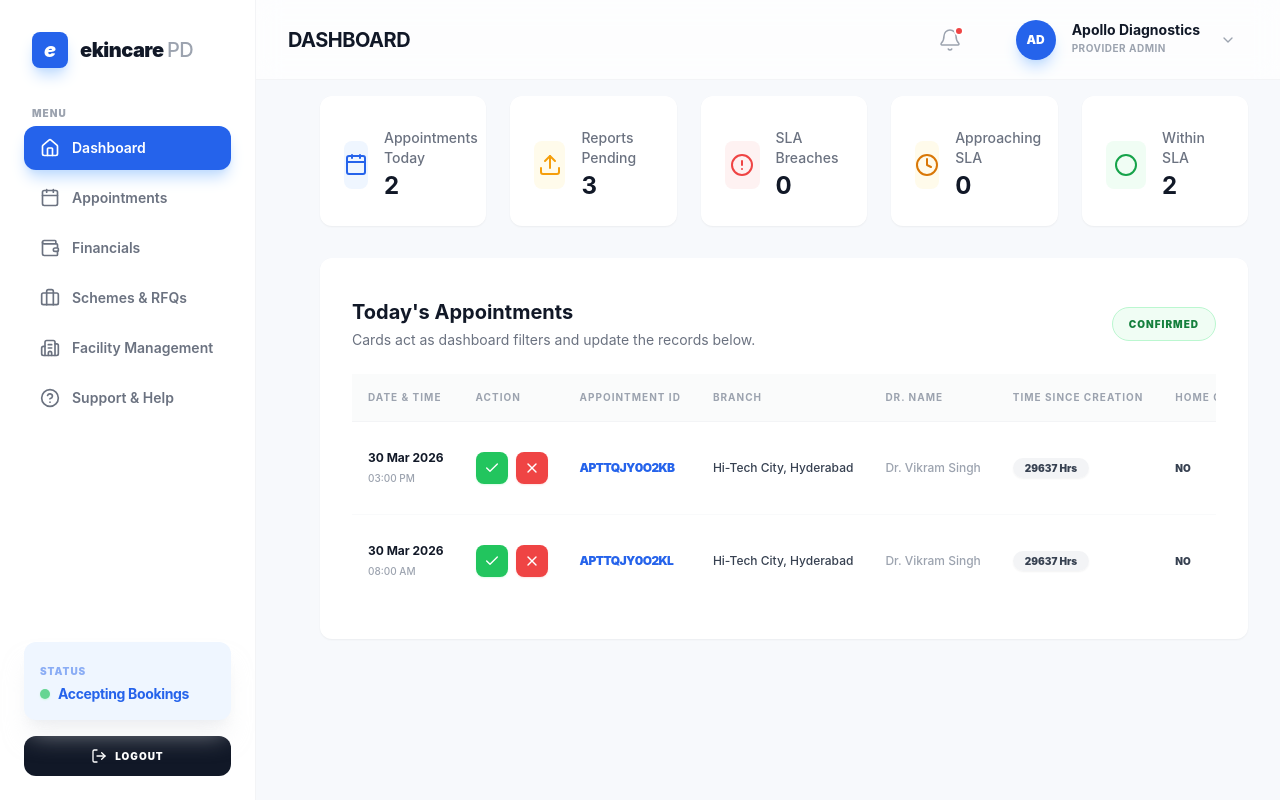
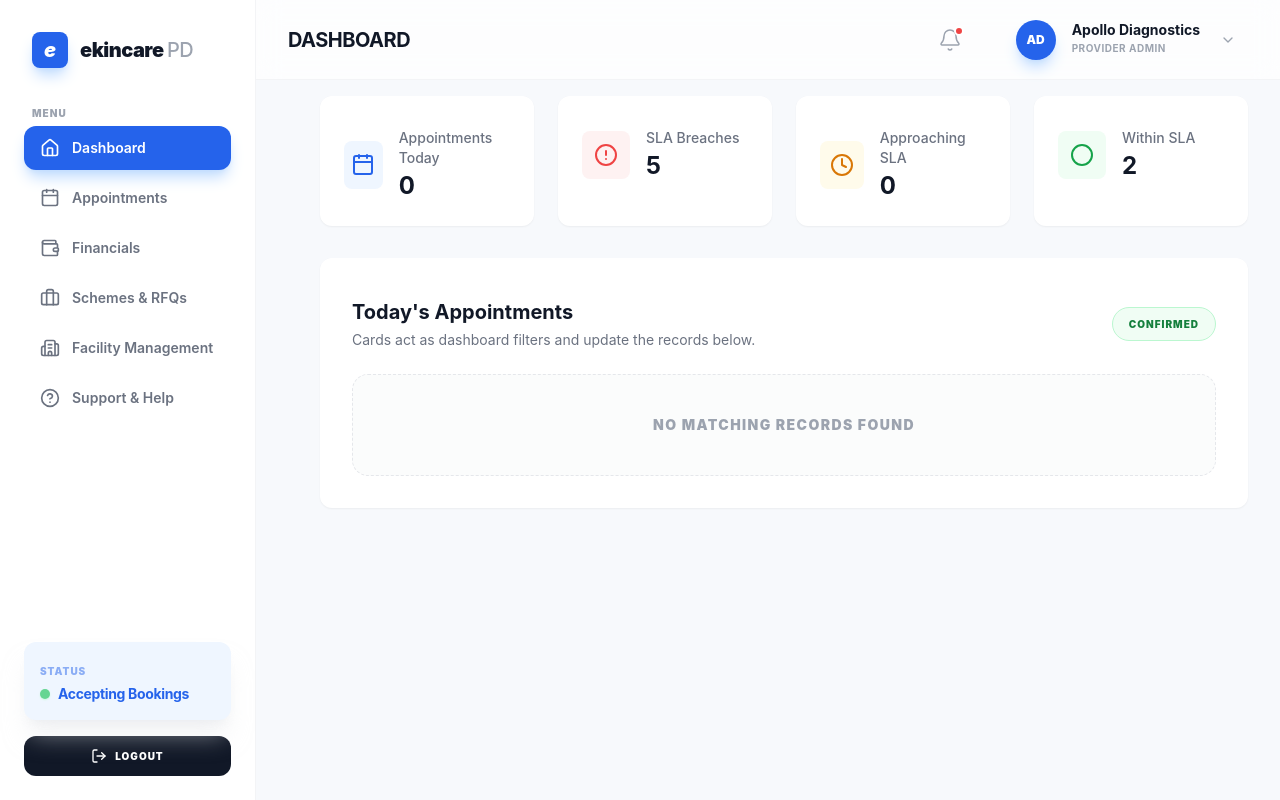
Before and after one commit to PhalugunaRao/PDDemo, a React (Vite) app: page /login in a window 1280 px wide. Both pictures are taken after a click on the button "Sign In". Built offline with nearby package versions, Linux system fonts and the light colour scheme.

Commit message:
update logic for dahboard

```diff
--- a/src/pages/DashboardHome.jsx
+++ b/src/pages/DashboardHome.jsx
@@ -13,7 +13,7 @@ import {
   Check,
   X,
 } from 'lucide-react';
-import { format, parse, parseISO } from 'date-fns';
+import { format, parseISO } from 'date-fns';
 
 const KPICard = ({ title, value, icon: Icon, colorClass, iconColor, onClick }) => (
   <Card
@@ -33,45 +33,21 @@ const KPICard = ({ title, value, icon: Icon, colorClass, iconColor, onClick }) =
 );
 
 export const DashboardHome = () => {
-  const { updateAppointmentStatus } = useAppContext();
+  const { appointments, updateAppointmentStatus } = useAppContext();
   const [activeFilter, setActiveFilter] = useState('today');
   const [pendingAction, setPendingAction] = useState(null);
   const [selectedAppointment, setSelectedAppointment] = useState(null);
   const [remarks, setRemarks] = useState('');
   const [remarksError, setRemarksError] = useState('');
   const todayKey = new Date().toISOString().split('T')[0];
+  const realAppointmentIds = useMemo(
+    () => new Set(RAW_APPOINTMENTS.map((raw) => raw.appointment_id || `RAW-${raw.id}`)),
+    []
+  );
 
   const realAppointments = useMemo(() => {
-    return RAW_APPOINTMENTS.map((raw) => {
-      let isoDate = new Date().toISOString();
-      try {
-        if (raw.appointment_date && raw.appointment_time) {
-          const dateStr = `${raw.appointment_date} ${raw.appointment_time}`;
-          isoDate = parse(dateStr, 'yyyy-MM-dd hh:mm a', new Date()).toISOString();
-        }
-      } catch {
-        console.warn('Failed to parse dashboard date for', raw.appointment_id);
-      }
-
-      const ageGender = raw.age_and_gender?.split(',') || ['NA', 'NA'];
-
-      return {
-        id: raw.appointment_id || `RAW-${raw.id}`,
-        customerName: raw.name,
-        phone: raw.mobile_number,
-        date: isoDate,
-        package: raw.package_name?.[0] || 'Standard Package',
-        status: (raw.vendor_status || 'NEW').trim().toLowerCase().replace(/\s+/g, '_'),
-        vendor_status: (raw.vendor_status || 'NEW').trim().toUpperCase(),
-        branch: raw.branch || 'Madhapur, Hyderabad',
-        age: ageGender[0]?.trim(),
-        gender: ageGender[1]?.trim(),
-        home_collection: !!raw.home_collection,
-        address: raw.home_address,
-        timeSinceCreate: raw.time_since_create,
-      };
-    });
-  }, []);
+    return appointments.filter((appointment) => realAppointmentIds.has(appointment.id));
+  }, [appointments, realAppointmentIds]);
 
   const openRemarksDialog = (appointmentId, status, isMandatory) => {
     setPendingAction({ appointmentId, status, isMandatory });
@@ -106,9 +82,19 @@ export const DashboardHome = () => {
     return 'red';
   };
 
+  const isReportPendingAppointment = (appointment) => {
+    const normalizedVendorStatus = (appointment.vendor_status || '').trim().toUpperCase();
+    return normalizedVendorStatus === 'COMPLETED' || normalizedVendorStatus === 'PARTIALLY RECEIVED';
+  };
+
   const dashboardStats = useMemo(() => {
     const todaysAppointments = realAppointments.filter((appointment) => appointment.date.startsWith(todayKey));
-    const slaCandidates = todaysAppointments;
+    const todaysConfirmedAppointments = todaysAppointments.filter(
+      (appointment) => (appointment.vendor_status || '').trim().toUpperCase() === 'CONFIRMED'
+    );
+    const slaCandidates = todaysAppointments.filter(
+      (appointment) => (appointment.vendor_status || '').trim().toUpperCase() === 'NEW'
+    );
 
     const slaBuckets = slaCandidates.reduce(
       (accumulator, appointment) => {
@@ -129,9 +115,8 @@ export const DashboardHome = () => {
     );
 
     return {
-      appointmentsToday: todaysAppointments.length,
-      reportsPending: realAppointments.filter((appointment) => appointment.status === 'completed').length,
-      slaBreaches: slaBuckets.red,
+      appointmentsToday: todaysConfirmedAppointments.length,
+      slaBreaches: slaBuckets.red + realAppointments.filter(isReportPendingAppointment).length,
       amber: slaBuckets.amber,
       green: slaBuckets.green,
     };
@@ -139,27 +124,32 @@ export const DashboardHome = () => {
 
   const filteredAppointments = useMemo(() => {
     const todaysAppointments = realAppointments.filter((appointment) => appointment.date.startsWith(todayKey));
+    const todaysConfirmedAppointments = todaysAppointments.filter(
+      (appointment) => (appointment.vendor_status || '').trim().toUpperCase() === 'CONFIRMED'
+    );
+    const todaysPendingAppointments = todaysAppointments.filter(
+      (appointment) => (appointment.vendor_status || '').trim().toUpperCase() === 'NEW'
+    );
 
-    if (activeFilter === 'reports') {
-      return realAppointments.filter((appointment) => appointment.status === 'completed');
-    }
     if (activeFilter === 'red') {
-      return todaysAppointments.filter((appointment) => getSlaBucket(appointment) === 'red');
+      return [
+        ...todaysPendingAppointments.filter((appointment) => getSlaBucket(appointment) === 'red'),
+        ...realAppointments.filter(isReportPendingAppointment),
+      ];
     }
     if (activeFilter === 'amber') {
-      return todaysAppointments.filter((appointment) => getSlaBucket(appointment) === 'amber');
+      return todaysPendingAppointments.filter((appointment) => getSlaBucket(appointment) === 'amber');
     }
     if (activeFilter === 'green') {
-      return todaysAppointments.filter((appointment) => getSlaBucket(appointment) === 'green');
+      return todaysPendingAppointments.filter((appointment) => getSlaBucket(appointment) === 'green');
     }
 
-    return todaysAppointments;
+    return todaysConfirmedAppointments;
   }, [realAppointments, activeFilter, todayKey]);
 
   const filterHeadingMap = {
     today: "Today's Appointments",
-    reports: 'Reports Pending',
-    red: 'Breached SLA Appointments',
+    red: 'SLA Breaches',
     amber: 'Approaching SLA Appointments',
     green: 'Within SLA Appointments',
   };
@@ -167,7 +157,7 @@ export const DashboardHome = () => {
   return (
     <div className="space-y-8 pb-10">
       {/* KPI Cards Row */}
-      <div className="grid grid-cols-1 md:grid-cols-2 xl:grid-cols-5 gap-6">
+      <div className="grid grid-cols-1 md:grid-cols-2 xl:grid-cols-4 gap-6">
         <KPICard
           title="Appointments Today"
           value={dashboardStats.appointmentsToday}
@@ -175,14 +165,6 @@ export const DashboardHome = () => {
           colorClass="bg-blue-50"
           iconColor="text-blue-600"
           onClick={() => setActiveFilter('today')}
-        />
-        <KPICard
-          title="Reports Pending"
-          value={dashboardStats.reportsPending}
-          icon={Upload}
-          colorClass="bg-amber-50"
-          iconColor="text-amber-500"
-          onClick={() => setActiveFilter('reports')}
         />
         <KPICard
           title="SLA Breaches"
@@ -289,6 +271,13 @@ export const DashboardHome = () => {
                                 <X className="w-3.5 h-3.5" /> No Show
                               </button>
                             </>
+                          ) : appointment.status === 'completed' || appointment.status === 'partially_received' ? (
+                            <button
+                              onClick={() => setSelectedAppointment(appointment)}
+                              className="flex items-center gap-1.5 px-3 py-2 bg-blue-600 text-white rounded-lg text-[10px] font-black uppercase tracking-widest hover:bg-blue-700 transition-all shadow-md shadow-blue-100 active:scale-95"
+                            >
+                              <Upload className="w-3.5 h-3.5" /> Upload Reports
+                            </button>
                           ) : (
                             <button
                               onClick={() => setSelectedAppointment(appointment)}
@@ -313,7 +302,7 @@ export const DashboardHome = () => {
                       <td className="px-4 py-4">
                         <div className="flex flex-col gap-2">
                           <Badge status={appointment.status} className="px-3 py-1 text-[9px] font-black uppercase tracking-widest w-fit" />
-                          {activeFilter !== 'reports' && (
+                          {activeFilter !== 'today' && !isReportPendingAppointment(appointment) && (
                             <span
                               className={`px-3 py-1 rounded-full text-[9px] font-black uppercase tracking-widest border w-fit ${
                                 slaBucket === 'green'
```
